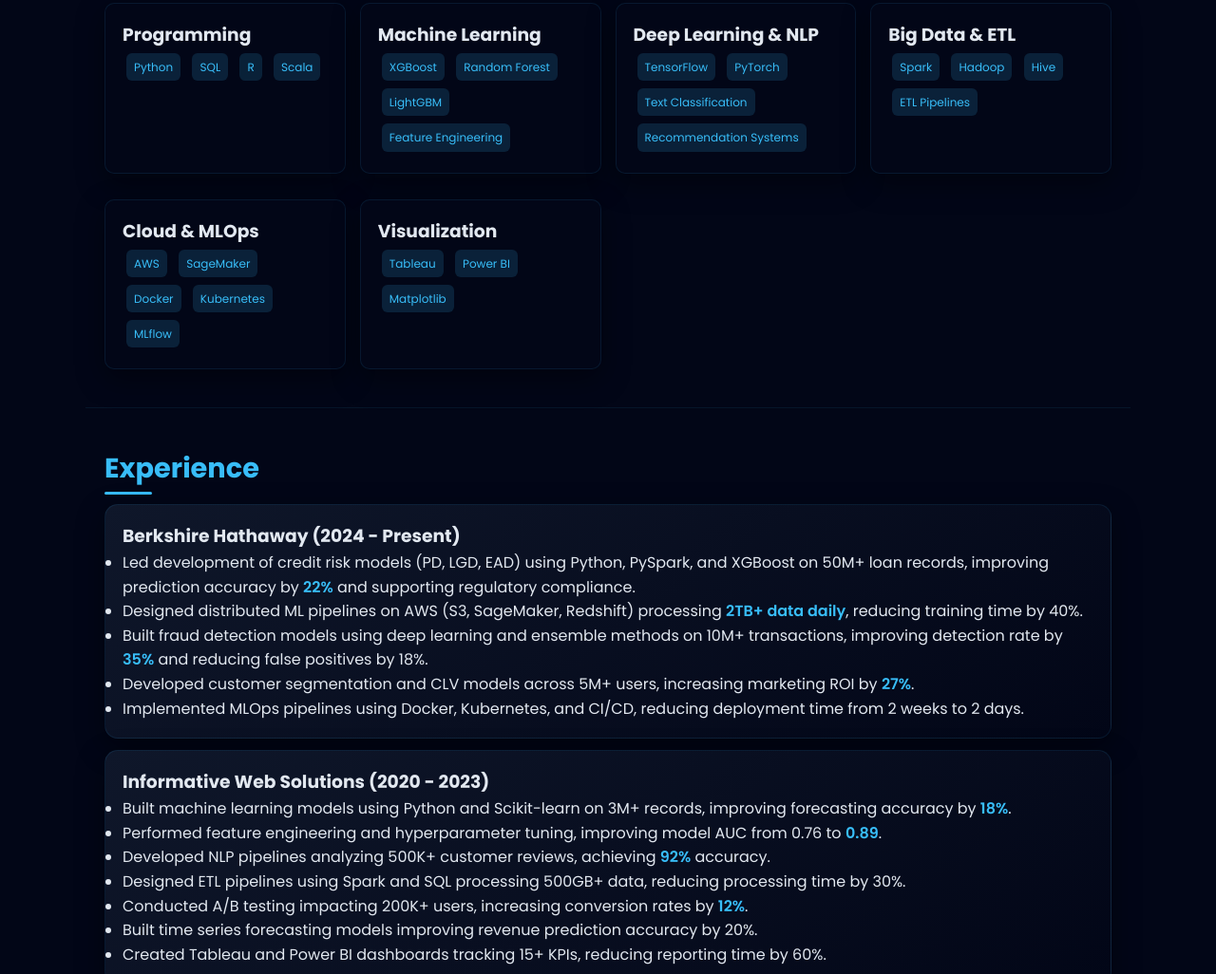
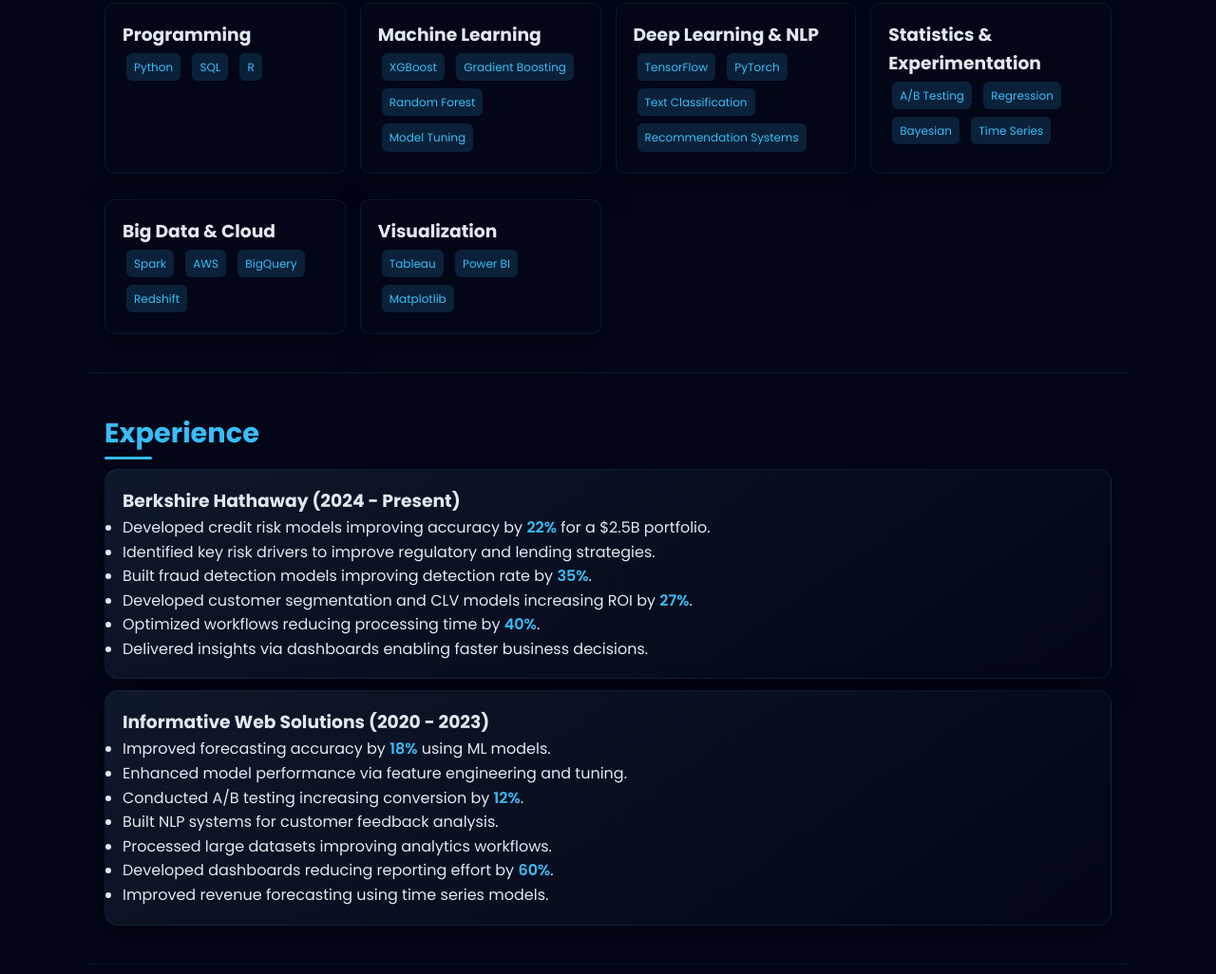
Before and after one commit to niteeshp636/portfolio, a plain HTML site: page index.html in a window 1280 px wide. Shown: the part 978-2004 px from the top of the page at 95% size. Drawn offline with Linux system fonts and the light colour scheme.

Commit message:
Update index.html

```diff
--- a/index.html
+++ b/index.html
@@ -186,9 +186,9 @@
     <img src="Niteesh.jpg" alt="Niteesh Profile Photo" />
     <h1>Niteesh P</h1>
     <p>
-      Data Scientist with 5+ years of experience building scalable machine learning systems, big data pipelines, and AI-driven solutions.
+      Data Scientist with 5+ years of experience delivering predictive solutions and analytical insights across finance and business domains.
       <br><br>
-      Expertise in <span class="highlight">Python, Spark, AWS, NLP, Deep Learning, and MLOps</span> with a proven track record of delivering measurable business impact.
+      Skilled in <span class="highlight">machine learning, statistical analysis, and cloud-based analytics</span>, transforming complex datasets into actionable business outcomes.
     </p>
   </div>
 </header>
@@ -213,15 +213,14 @@
       <div class="badge">Python</div>
       <div class="badge">SQL</div>
       <div class="badge">R</div>
-      <div class="badge">Scala</div>
     </div>
 
     <div class="skill-card card">
       <h3>Machine Learning</h3>
       <div class="badge">XGBoost</div>
+      <div class="badge">Gradient Boosting</div>
       <div class="badge">Random Forest</div>
-      <div class="badge">LightGBM</div>
-      <div class="badge">Feature Engineering</div>
+      <div class="badge">Model Tuning</div>
     </div>
 
     <div class="skill-card card">
@@ -233,20 +232,19 @@
     </div>
 
     <div class="skill-card card">
-      <h3>Big Data & ETL</h3>
-      <div class="badge">Spark</div>
-      <div class="badge">Hadoop</div>
-      <div class="badge">Hive</div>
-      <div class="badge">ETL Pipelines</div>
+      <h3>Statistics & Experimentation</h3>
+      <div class="badge">A/B Testing</div>
+      <div class="badge">Regression</div>
+      <div class="badge">Bayesian</div>
+      <div class="badge">Time Series</div>
     </div>
 
     <div class="skill-card card">
-      <h3>Cloud & MLOps</h3>
+      <h3>Big Data & Cloud</h3>
+      <div class="badge">Spark</div>
       <div class="badge">AWS</div>
-      <div class="badge">SageMaker</div>
-      <div class="badge">Docker</div>
-      <div class="badge">Kubernetes</div>
-      <div class="badge">MLflow</div>
+      <div class="badge">BigQuery</div>
+      <div class="badge">Redshift</div>
     </div>
 
     <div class="skill-card card">
@@ -265,24 +263,25 @@
   <div class="card">
     <h3>Berkshire Hathaway (2024 - Present)</h3>
     <ul>
-      <li>Led development of credit risk models (PD, LGD, EAD) using Python, PySpark, and XGBoost on 50M+ loan records, improving prediction accuracy by <span class="highlight">22%</span> and supporting regulatory compliance.</li>
-      <li>Designed distributed ML pipelines on AWS (S3, SageMaker, Redshift) processing <span class="highlight">2TB+ data daily</span>, reducing training time by 40%.</li>
-      <li>Built fraud detection models using deep learning and ensemble methods on 10M+ transactions, improving detection rate by <span class="highlight">35%</span> and reducing false positives by 18%.</li>
-      <li>Developed customer segmentation and CLV models across 5M+ users, increasing marketing ROI by <span class="highlight">27%</span>.</li>
-      <li>Implemented MLOps pipelines using Docker, Kubernetes, and CI/CD, reducing deployment time from 2 weeks to 2 days.</li>
+      <li>Developed credit risk models improving accuracy by <span class="highlight">22%</span> for a $2.5B portfolio.</li>
+      <li>Identified key risk drivers to improve regulatory and lending strategies.</li>
+      <li>Built fraud detection models improving detection rate by <span class="highlight">35%</span>.</li>
+      <li>Developed customer segmentation and CLV models increasing ROI by <span class="highlight">27%</span>.</li>
+      <li>Optimized workflows reducing processing time by <span class="highlight">40%</span>.</li>
+      <li>Delivered insights via dashboards enabling faster business decisions.</li>
     </ul>
   </div>
 
   <div class="card">
     <h3>Informative Web Solutions (2020 - 2023)</h3>
     <ul>
-      <li>Built machine learning models using Python and Scikit-learn on 3M+ records, improving forecasting accuracy by <span class="highlight">18%</span>.</li>
-      <li>Performed feature engineering and hyperparameter tuning, improving model AUC from 0.76 to <span class="highlight">0.89</span>.</li>
-      <li>Developed NLP pipelines analyzing 500K+ customer reviews, achieving <span class="highlight">92%</span> accuracy.</li>
-      <li>Designed ETL pipelines using Spark and SQL processing 500GB+ data, reducing processing time by 30%.</li>
-      <li>Conducted A/B testing impacting 200K+ users, increasing conversion rates by <span class="highlight">12%</span>.</li>
-      <li>Built time series forecasting models improving revenue prediction accuracy by 20%.</li>
-      <li>Created Tableau and Power BI dashboards tracking 15+ KPIs, reducing reporting time by 60%.</li>
+      <li>Improved forecasting accuracy by <span class="highlight">18%</span> using ML models.</li>
+      <li>Enhanced model performance via feature engineering and tuning.</li>
+      <li>Conducted A/B testing increasing conversion by <span class="highlight">12%</span>.</li>
+      <li>Built NLP systems for customer feedback analysis.</li>
+      <li>Processed large datasets improving analytics workflows.</li>
+      <li>Developed dashboards reducing reporting effort by <span class="highlight">60%</span>.</li>
+      <li>Improved revenue forecasting using time series models.</li>
     </ul>
   </div>
 
@@ -294,29 +293,18 @@
 
     <div class="project-card card">
       <img class="project-img" src="https://images.unsplash.com/photo-1551288049-bebda4e38f71?auto=format&fit=crop&w=800&q=80" />
-      <h3>Fraud Detection System</h3>
-      <p><b>Problem:</b> Financial institutions face massive transaction volumes with hidden fraudulent patterns.</p>
-      <p><b>Solution:</b> Built an anomaly detection system using ensemble ML and deep learning models.</p>
-      <p><b>Tech Stack:</b> Python, TensorFlow, PyTorch, Spark, AWS</p>
-      <p><b>Impact:</b> Improved fraud detection rate by <span class="highlight">35%</span> and reduced false positives by 18%.</p>
+      <h3>Customer Retention Analysis</h3>
+      <p><b>Problem:</b> Businesses struggled with customer churn.</p>
+      <p><b>Solution:</b> Built classification models using logistic regression and boosting.</p>
+      <p><b>Impact:</b> Identified churn drivers and improved retention strategies.</p>
     </div>
 
     <div class="project-card card">
       <img class="project-img" src="https://images.unsplash.com/photo-1555949963-aa79dcee981c?auto=format&fit=crop&w=800&q=80" />
-      <h3>Recommendation Engine</h3>
-      <p><b>Problem:</b> Low user engagement due to lack of personalization.</p>
-      <p><b>Solution:</b> Designed a collaborative filtering and content-based recommendation system.</p>
-      <p><b>Tech Stack:</b> Python, Scikit-learn, Spark, AWS</p>
-      <p><b>Impact:</b> Increased user engagement by <span class="highlight">25%+</span> and improved retention.</p>
-    </div>
-
-    <div class="project-card card">
-      <img class="project-img" src="https://images.unsplash.com/photo-1576091160550-2173dba999ef?auto=format&fit=crop&w=800&q=80" />
-      <h3>Healthcare Analytics Platform</h3>
-      <p><b>Problem:</b> Healthcare data was siloed and difficult to analyze in real-time.</p>
-      <p><b>Solution:</b> Built scalable ELT pipelines and cloud-based data lake architecture.</p>
-      <p><b>Tech Stack:</b> Airflow, Spark, dbt, AWS S3, BigQuery</p>
-      <p><b>Impact:</b> Enabled real-time analytics and reduced data processing time by <span class="highlight">30%</span>.</p>
+      <h3>Transaction Risk Analysis</h3>
+      <p><b>Problem:</b> Financial risk detection required better anomaly identification.</p>
+      <p><b>Solution:</b> Built anomaly detection models using statistical and ML techniques.</p>
+      <p><b>Impact:</b> Improved fraud detection and reduced financial exposure.</p>
     </div>
 
   </div>
```
